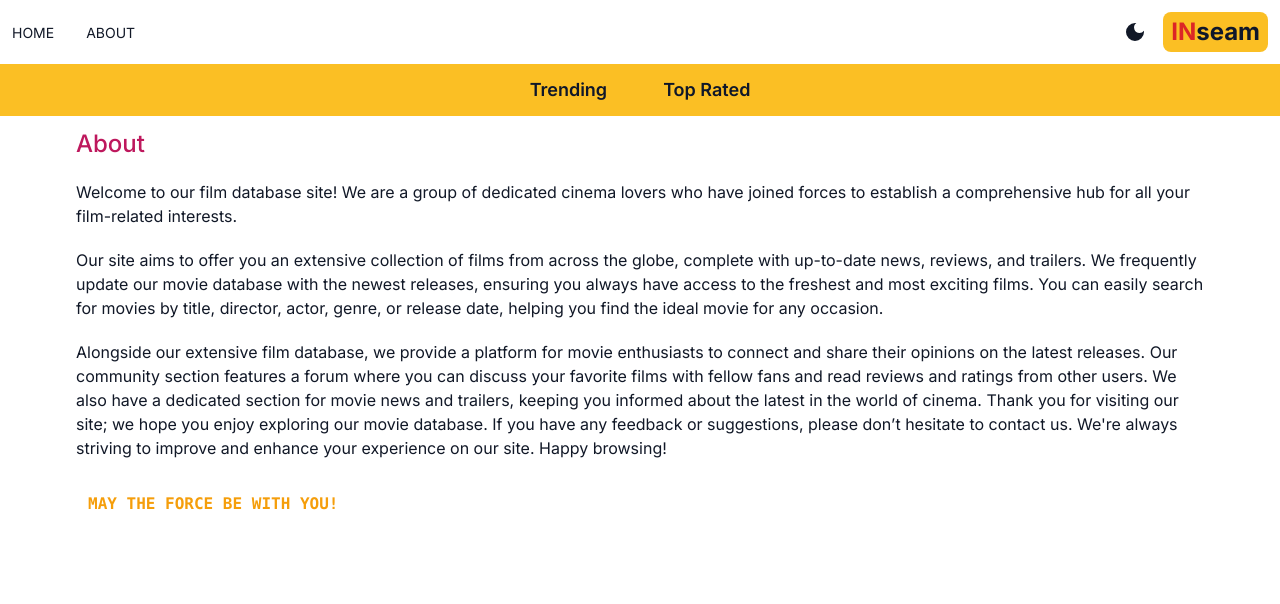
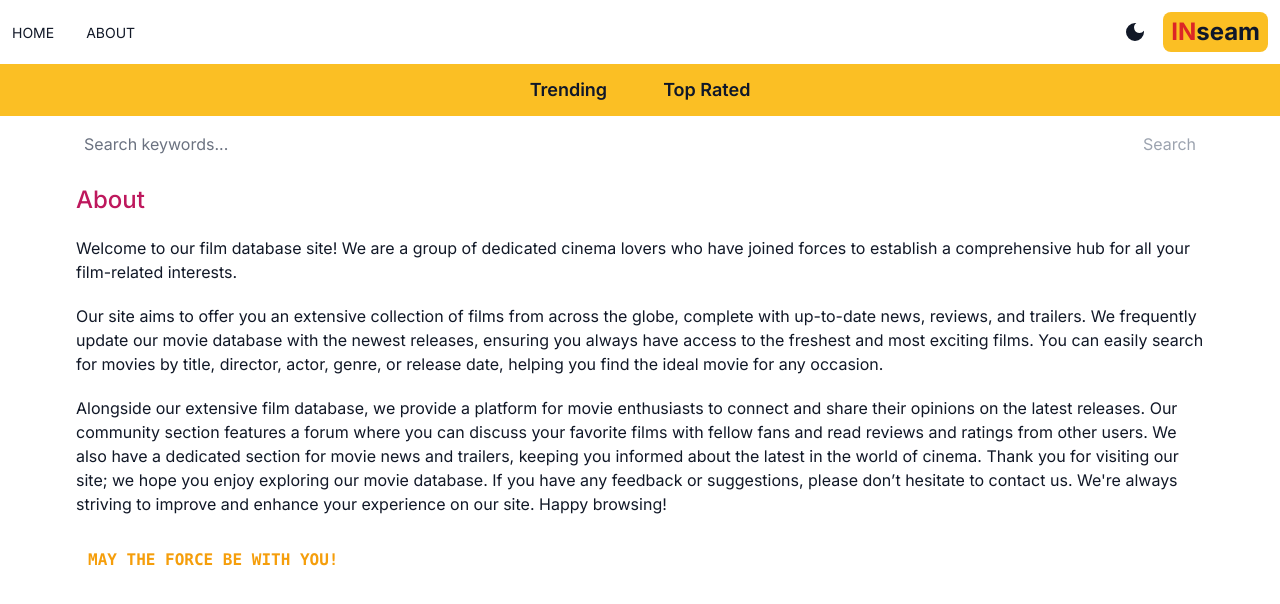
Before and after one commit to kal-el95/INseam, a Next.js app: page /about in a window 1280 px wide. Shown: the top 604 px of the page. Built offline with nearby package versions, Linux system fonts and the light colour scheme.

Commit message:
added search box

```diff
--- a/src/app/layout.js
+++ b/src/app/layout.js
@@ -3,6 +3,7 @@
 import Header from "@/components/Header";
 import Providers from "./Providers";
 import Navbar from "@/components/Navbar";
+import SearchBox from "@/components/SearchBox";
 
 const inter = Inter({ subsets: ["latin"] });
 
@@ -18,6 +19,7 @@
         <Providers>
         <Header/>
         <Navbar/>
+        <SearchBox/>
         {children}
         </Providers>
         </body>
--- /dev/null
+++ b/src/app/search/[searchTerm]/page.jsx
@@ -0,0 +1,18 @@
+import Results from '@/components/Results';
+
+export default async function SearchPage({ params }) {
+  const seachTerm = params.searchTerm;
+  const res = await fetch(
+    `https://api.themoviedb.org/3/search/movie?api_key=${process.env.API_KEY}&query=${seachTerm}&language=en-US&page=1&include_adult=false`
+  );
+  const data = await res.json();
+  const results = data.results;
+  return (
+    <div>
+      {results &&
+        results.length ===
+        <h1 className='text-center pt-6'>No results found</h1>}
+      {results && <Results results={results} />}
+    </div>
+  );
+}
--- /dev/null
+++ b/src/components/SearchBox.jsx
@@ -0,0 +1,33 @@
+'use client';
+
+import { useState } from 'react';
+import { useRouter } from 'next/navigation';
+
+export default function SearchBox() {
+  const [search, setSearch] = useState('');
+  const router = useRouter();
+  const handleSubmit = (e) => {
+    e.preventDefault();
+    router.push(`/search/${search}`);
+  };
+  return (
+    <form
+      className='flex justify-between px-5 max-w-6xl mx-auto'
+      onSubmit={handleSubmit}
+    >
+      <input
+        type='text'
+        placeholder='Search keywords...'
+        className='w-full h-14 rounded-md placeholder-gray-500 outline-none bg-transparent flex-1'
+        value={search}
+        onChange={(e) => setSearch(e.target.value)}
+      />
+      <button
+        className='text-amber-600 disabled:text-gray-400'
+        disabled={search === ''}
+      >
+        Search
+      </button>
+    </form>
+  );
+}
```
